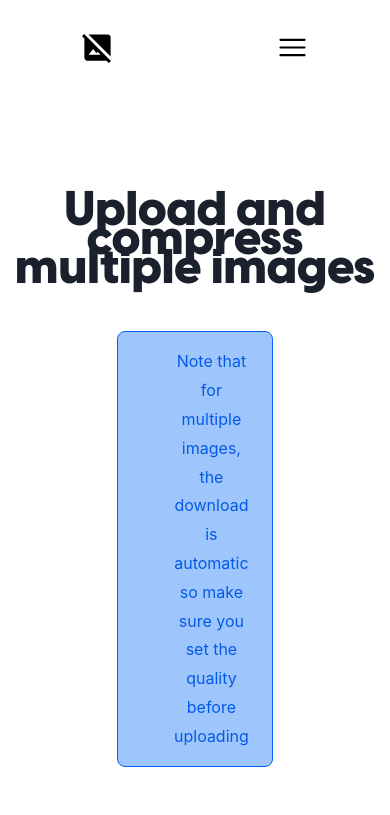
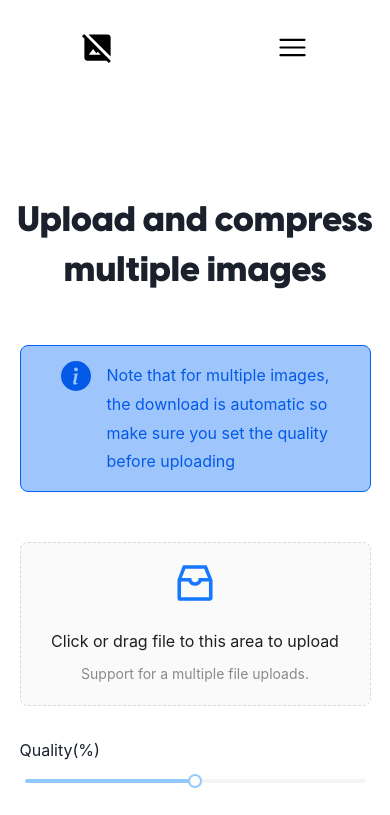
Before and after one commit to abrusu-collins/photoslaash, a Next.js app: page /multiple in a window 390 px wide. Shown: the top 815 px of the page. Built offline with nearby package versions, Linux system fonts and the light colour scheme.

Commit message:
app page responsive

```diff
--- a/src/sass/_responsive.scss
+++ b/src/sass/_responsive.scss
@@ -66,7 +66,63 @@
     }
   }
 }
+//app page responsiveness
+@media screen and (max-width: 1028px) {
+  .single {
+    & .info {
+      width: 60%;
+    }
+    & .dragger {
+      width: 60%;
+    }
+    & .slider {
+      width: 60%;
+    }
+  }
+}
 
+@media screen and (max-width: 1000px) {
+  .single {
+    & .title {
+      font-size: 35px;
+      line-height: 50px;
+    }
+  }
+}
+
+@media screen and (max-width: 748px) {
+  .single {
+    & .info {
+      width: 80%;
+    }
+    & .dragger {
+      width: 80%;
+    }
+    & .slider {
+      width: 80%;
+    }
+  }
+}
+@media screen and (max-width: 524px) {
+  .single {
+    & .info {
+      width: 90%;
+    }
+    & .dragger {
+      width: 90%;
+    }
+    & .slider {
+      width: 90%;
+    }
+  }
+}
+@media screen and (max-width: 382px) {
+  .single {
+    & .info {
+      padding: 15px;
+    }
+  }
+}
 //support page responsiveness
 @media screen and (max-width: 1083px) {
   .sponsor {
--- a/src/sass/single_page/_single.scss
+++ b/src/sass/single_page/_single.scss
@@ -7,7 +7,7 @@
     margin: 100px 0 100px 0;
     text-align: center;
   }
-  & .info{
+  & .info {
     background-color: $light_blue;
     color: $deep_blue;
     width: 40%;
@@ -15,7 +15,9 @@
     padding: 15px 40px;
     border: 1px solid $blue;
     border-radius: 8px;
-    display: flex;
+    display: grid;
+    grid-template-columns: 1fr 10fr;
+    text-align: left;
     gap: 1rem;
   }
   & .dragger {
--- a/src/styles/index.css
+++ b/src/styles/index.css
@@ -352,7 +352,9 @@ footer > p {
   padding: 15px 40px;
   border: 1px solid #0362fc;
   border-radius: 8px;
-  display: flex;
+  display: grid;
+  grid-template-columns: 1fr 10fr;
+  text-align: left;
   gap: 1rem;
 }
 .single .dragger {
@@ -481,6 +483,50 @@ footer > p {
     width: 15%;
   }
 }
+@media screen and (max-width: 1028px) {
+  .single .info {
+    width: 60%;
+  }
+  .single .dragger {
+    width: 60%;
+  }
+  .single .slider {
+    width: 60%;
+  }
+}
+@media screen and (max-width: 1000px) {
+  .single .title {
+    font-size: 35px;
+    line-height: 50px;
+  }
+}
+@media screen and (max-width: 748px) {
+  .single .info {
+    width: 80%;
+  }
+  .single .dragger {
+    width: 80%;
+  }
+  .single .slider {
+    width: 80%;
+  }
+}
+@media screen and (max-width: 524px) {
+  .single .info {
+    width: 90%;
+  }
+  .single .dragger {
+    width: 90%;
+  }
+  .single .slider {
+    width: 90%;
+  }
+}
+@media screen and (max-width: 382px) {
+  .single .info {
+    padding: 15px;
+  }
+}
 @media screen and (max-width: 1083px) {
   .sponsor {
     width: 90%;
```
